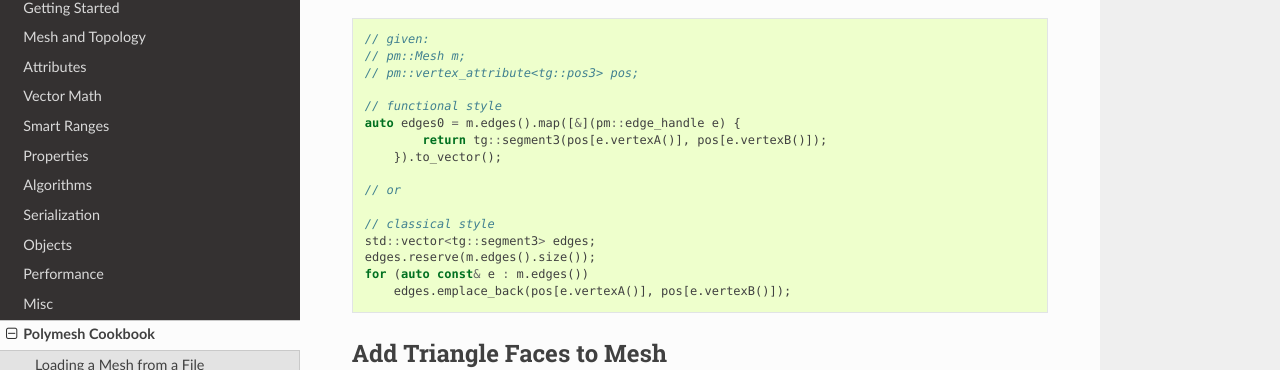
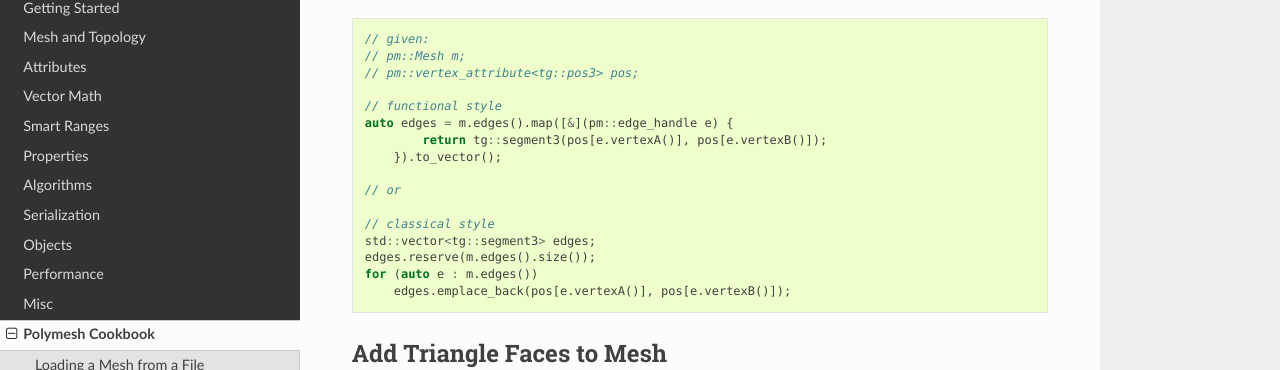
Before and after one commit to project-arcana/polymesh, a Sphinx documentation site: the page built from docs/cookbook.rst, in a window 1280 px wide and 900 px high, scrolled down 331 px. Shown: the part 144-514 px from the top of the window. Built offline with Sphinx 7.4.7 and the Read the Docs theme 2.0.0, drawn with Linux system fonts in a browser that asks for light colours; pages that are not in the unit, such as notebooks, are missing from menus.

Commit message:
small cookbook fixes

```diff
--- a/docs/cookbook.rst
+++ b/docs/cookbook.rst
@@ -29,7 +29,7 @@ Extracting Edges as Segments
     // pm::vertex_attribute<tg::pos3> pos;
 
     // functional style
-    auto edges0 = m.edges().map([&](pm::edge_handle e) {
+    auto edges = m.edges().map([&](pm::edge_handle e) {
             return tg::segment3(pos[e.vertexA()], pos[e.vertexB()]);
         }).to_vector();
 
@@ -38,7 +38,7 @@ Extracting Edges as Segments
     // classical style
     std::vector<tg::segment3> edges;
     edges.reserve(m.edges().size());
-    for (auto const& e : m.edges())
+    for (auto e : m.edges())
         edges.emplace_back(pos[e.vertexA()], pos[e.vertexB()]);
 
 
```
